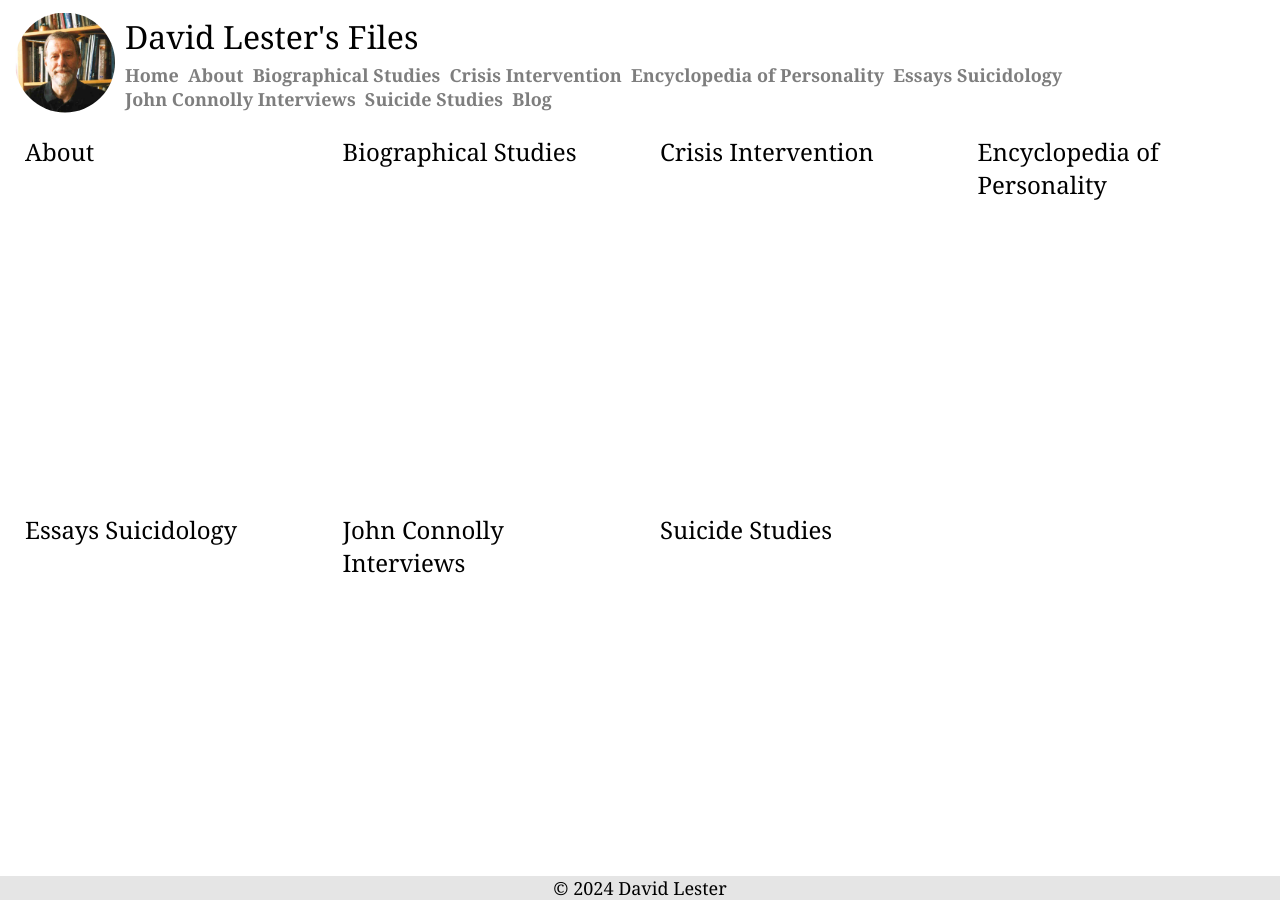
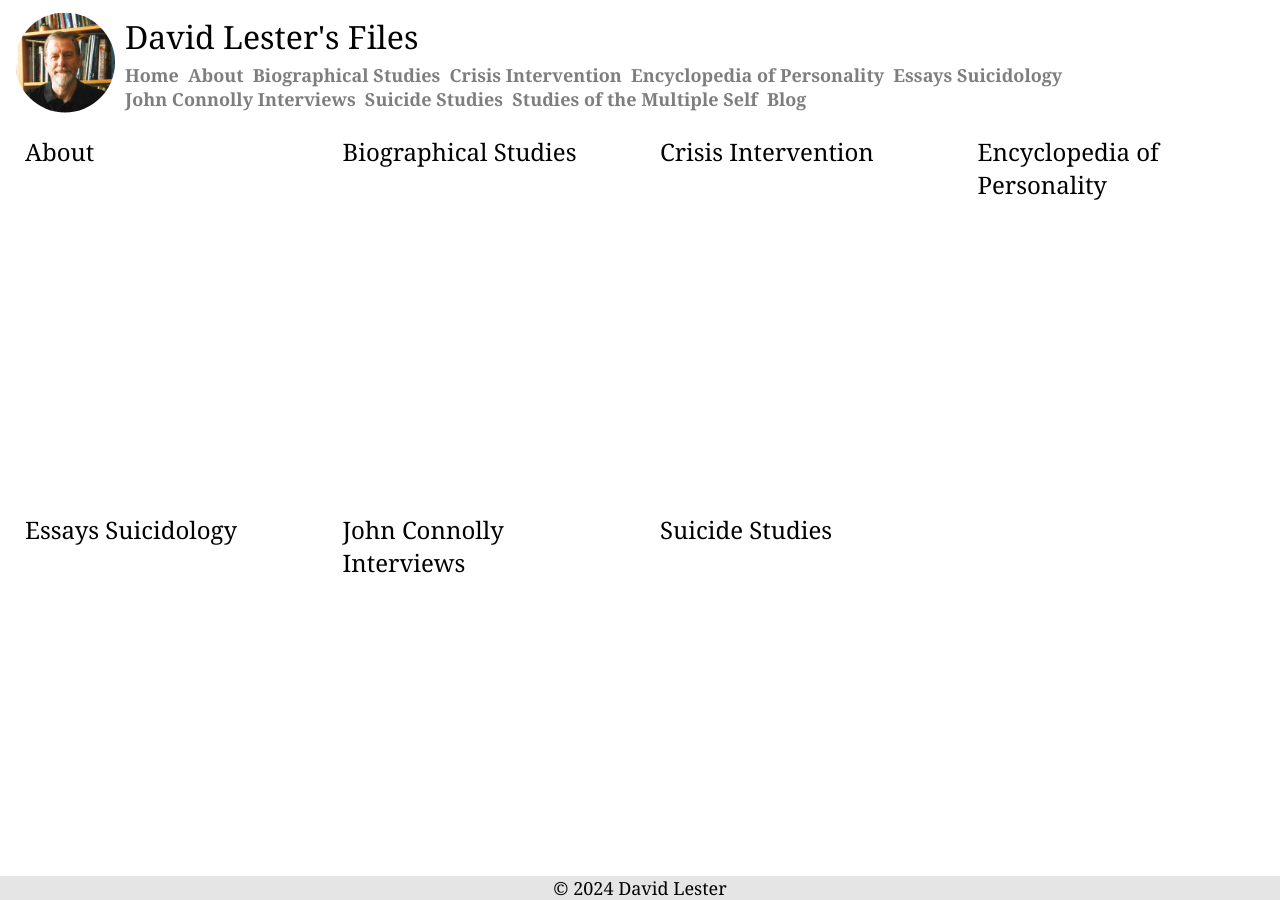
Before and after one commit to AndrewLester/david-lester, a Jekyll site: the page built from index.html, in a window 1280 px wide. Built offline with Jekyll 4.4.1, drawn with Linux system fonts in a browser that asks for light colours.

Commit message:
Add Studies of the Multiple Self to header

```diff
--- a/_includes/header.html
+++ b/_includes/header.html
@@ -11,6 +11,7 @@
             <a href="/document-types/essays-suicidology">Essays Suicidology</a>
             <a href="/document-types/john-connolly-interviews">John Connolly Interviews</a>
             <a href="/document-types/suicide-studies">Suicide Studies</a>
+            <a href="/document-types/studies-of-the-multiple-self">Studies of the Multiple Self</a>
             <a href="https://lester1942.blogspot.com/">Blog</a>
         </nav>
     </div>
```
